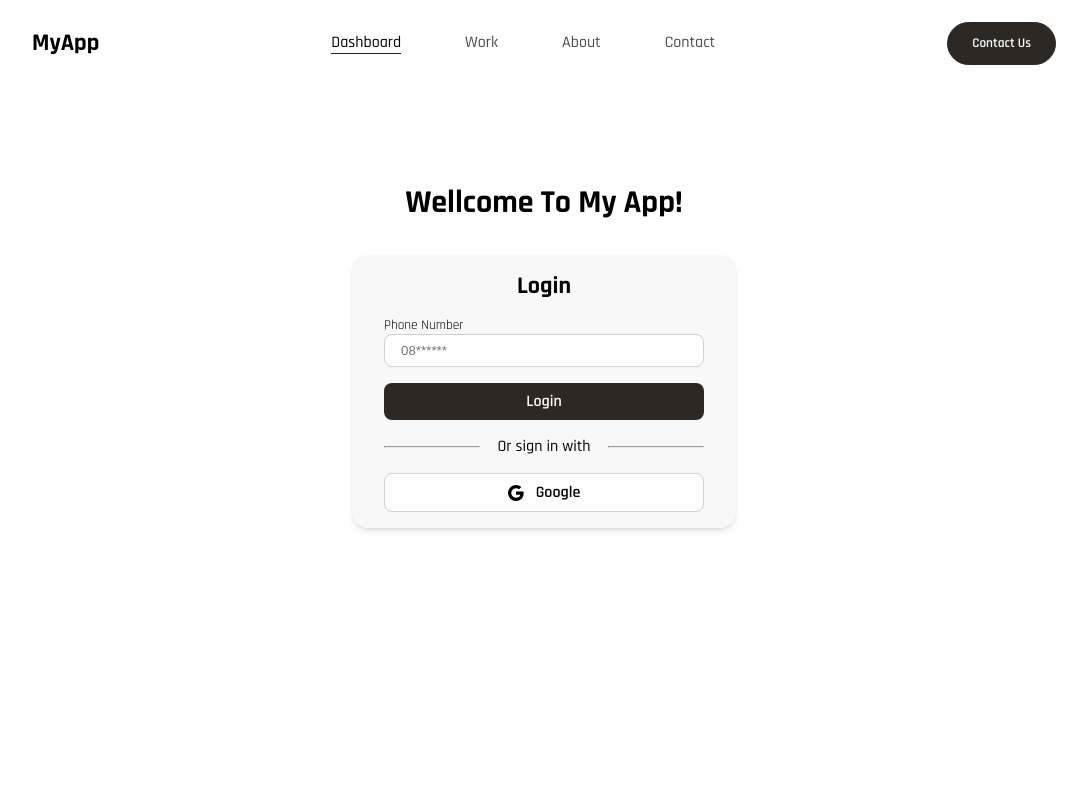
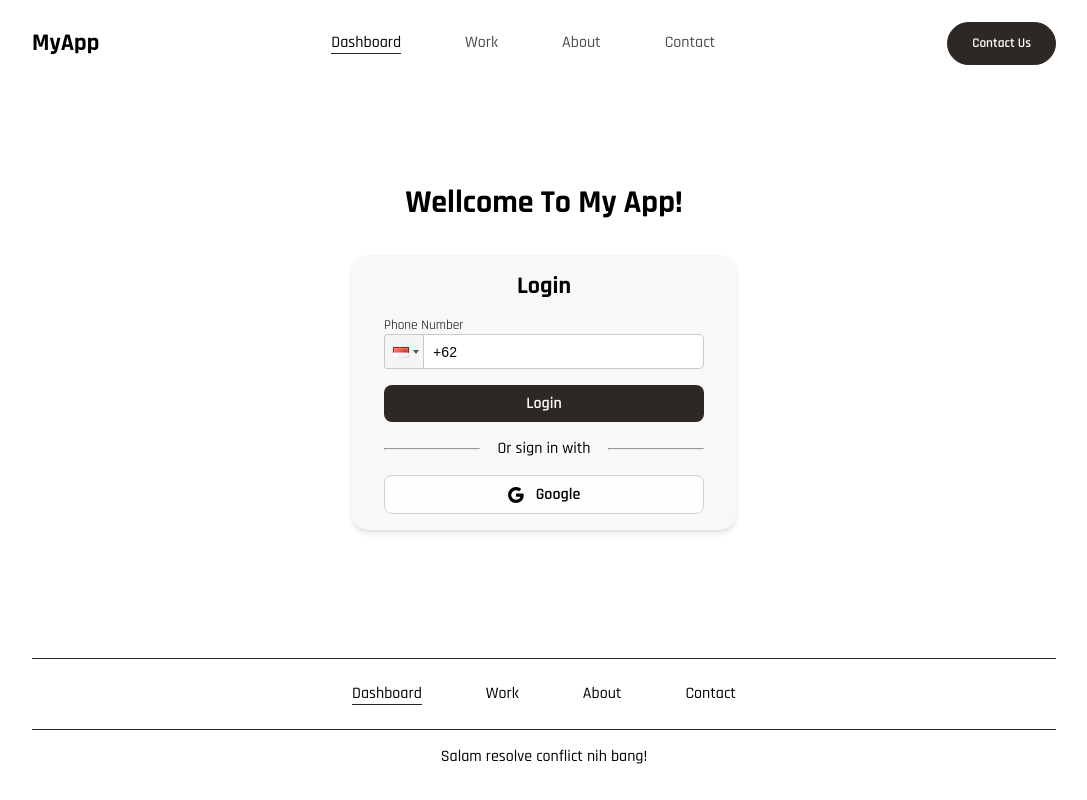
Before and after one commit to trisnawahyudiii/latihan-next-firebase, a Next.js app: page / in a window 1280 px wide. Shown: the top 800 px of the page, without its empty margins (96-1183 px from the left). Built offline with nearby package versions, Linux system fonts and the light colour scheme; a web font is replaced by a local one.

Commit message:
add error component on index

```diff
--- a/package.json
+++ b/package.json
@@ -16,9 +16,11 @@
     "eslint-config-next": "13.2.4",
     "firebase": "^9.18.0",
     "next": "13.2.4",
+    "otp-input-react-18": "^2.4.1",
     "react": "18.2.0",
     "react-dom": "18.2.0",
     "react-icons": "^4.8.0",
+    "react-phone-input-2": "^2.15.1",
     "typescript": "5.0.2"
   }
 }
--- a/src/components/Form/Login.module.css
+++ b/src/components/Form/Login.module.css
@@ -13,6 +13,10 @@
   background-color: #f8f8f8;
   border-radius: 1rem;
   box-shadow: var(--shadow);
+}
+
+.full-container {
+  width: 100%;
 }
 
 .login-form {
@@ -108,3 +112,11 @@
   background-color: var(--pine-tree);
   color: var(--main-white);
 }
+
+.otp-header {
+  margin-bottom: 1rem;
+}
+
+.otp-body {
+  width: 100%;
+}
--- a/src/components/Form/Login.tsx
+++ b/src/components/Form/Login.tsx
@@ -1,31 +1,44 @@
+import { FormEventHandler } from "react";
+import PhoneInput from "react-phone-input-2";
+import OtpInput from "otp-input-react-18";
+
 import styles from "./Login.module.css";
+import "react-phone-input-2/lib/style.css";
 
-import { useState } from "react";
+import { useState, useEffect } from "react";
 import { BsGoogle } from "react-icons/bs";
 
 interface LoginProps {
-  login: () => void;
+  loginWithGoogle: () => void;
 }
 
-const Login = ({ login }: LoginProps) => {
+const Login = ({ loginWithGoogle }: LoginProps) => {
   const [phone, setPhone] = useState<string>("");
+  const [otp, setOtp] = useState<string>("");
+  const [status, setStatus] = useState<string>("login");
+
+  const handleSubmit: FormEventHandler = async (e) => {
+    e.preventDefault();
+    console.log({ phone });
+    setStatus("input_otp");
+  };
+
+  useEffect(() => {
+    console.log({ otp });
+  }, [otp]);
 
   return (
     <div className={styles.main}>
+      {/* state login */}
+      {status === "login" && (
+        <div className={styles["full-container"]}>
           <h2>Login</h2>
-      <form className={styles["login-form"]}>
+          <form onSubmit={handleSubmit} className={styles["login-form"]}>
             <label className={styles["phone-input"]}>
               <small>Phone Number</small>
-          <input
-            type="text"
-            name="phone-number"
-            id="phone-number"
-            value={phone}
-            onChange={(e) => setPhone(e.target.value)}
-            placeholder="08******"
-          />
+              <PhoneInput country={"id"} value={phone} onChange={setPhone} />
             </label>
-        <button onClick={login} className={styles["login-btn"]}>
+            <button className={styles["login-btn"]}>
               <span>Login</span>
             </button>
           </form>
@@ -40,10 +53,48 @@ const Login = ({ login }: LoginProps) => {
             </div>
           </div>
 
-      <button onClick={login} className={styles["google-btn"]}>
+          <button onClick={loginWithGoogle} className={styles["google-btn"]}>
             <BsGoogle />
             <span>Google</span>
           </button>
+        </div>
+      )}
+
+      {/* state input OTP */}
+      {status === "input_otp" && (
+        <div className={styles["full-container"]}>
+          <div className={styles["otp-header"]}>
+            <h2>OTP</h2>
+            <p>Please enter the OTP sent to your mobile number</p>
+          </div>
+
+          <div className={styles["otp-body"]}>
+            <OtpInput
+              value={otp}
+              onChange={setOtp}
+              numInputs={6}
+              containerStyle={{
+                widh: "100%",
+                justifyContent: "space-between",
+              }}
+              inputStyle={{
+                height: "36px",
+                width: "32px",
+              }}
+            />
+            <button className={styles["login-btn"]}>
+              <span>Validate</span>
+            </button>
+          </div>
+        </div>
+      )}
+
+      {/* state input loading */}
+      {status === "loading" && (
+        <div className={styles["full-container"]}>
+          <span>Input loading</span>
+        </div>
+      )}
     </div>
   );
 };
--- a/src/components/Navigationbar/Main.module.css
+++ b/src/components/Navigationbar/Main.module.css
@@ -23,7 +23,7 @@
   font-weight: 500;
   font-size: 1rem;
   opacity: 70%;
-  transition: all .3s ease-in;
+  transition: all 0.3s ease-in;
 }
 
 .navlink.active {
--- a/src/pages/index.tsx
+++ b/src/pages/index.tsx
@@ -2,7 +2,7 @@ import { useState } from "react";
 import Image from "next/image";
 
 import { auth } from "@/lib/firebase";
-import { signInWithPopup, GoogleAuthProvider } from "firebase/auth";
+import { signInWithPopup, GoogleAuthProvider, signOut } from "firebase/auth";
 
 import styles from "@/styles/Home.module.css";
 import Login from "@/components/Form/Login";
@@ -15,10 +15,12 @@ type User = {
 
 export default function Home() {
   const [user, setUser] = useState<User | null>(null);
+  const [error, setError] = useState<string | null>(null);
+  const [isLoading, setIsLoading] = useState<boolean>(false);
 
   const googleAuth = new GoogleAuthProvider();
 
-  const login = async () => {
+  const loginWithGoogle = async () => {
     signInWithPopup(auth, googleAuth)
       .then((response) => {
         // This gives you a Google Access Token. You can use it to access the Google API.
@@ -26,8 +28,6 @@ export default function Home() {
         const token = credential?.accessToken;
         // The signed-in user info.
         const user = response.user;
-
-        console.log(user);
 
         if (user) {
           const { displayName, email, photoURL } = user.providerData[0];
@@ -42,16 +42,29 @@ export default function Home() {
       })
       .catch((err) => {
         console.log(err);
+        setError(err.message);
       });
   };
 
-  const logout = () => {
+  const logout = async () => {
+    signOut(auth)
+      .then(() => {
+        // Sign-out successful.
         setUser(null);
         localStorage.removeItem("accessToken");
+      })
+      .catch((err) => {
+        // An error happened.
+        console.log(err);
+        setError(err.message);
+      });
   };
+
   return (
     <>
       <div className={styles.main}>
+        <div>
+          {!error ? (
             <div>
               {user ? (
                 <div className={styles["user-container"]}>
@@ -64,7 +77,9 @@ export default function Home() {
                     unoptimized
                     className={styles["user-image"]}
                   />
-              <h3 className={styles.username}>Wellcome, {user.displayName}!</h3>
+                  <h3 className={styles.username}>
+                    Wellcome, {user.displayName}!
+                  </h3>
                   <button className={styles.btn} onClick={() => logout()}>
                     Logout
                   </button>
@@ -72,7 +87,19 @@ export default function Home() {
               ) : (
                 <div>
                   <h1>Wellcome To My App!</h1>
-              <Login login={login} />
+                  <Login loginWithGoogle={loginWithGoogle} />
+                </div>
+              )}
+            </div>
+          ) : (
+            <div>
+              <div>
+                <h2>Oops!</h2>
+                <p>{error}</p>
+              </div>
+              <button className={styles.btn} onClick={() => setError(null)}>
+                Go back
+              </button>
             </div>
           )}
         </div>
--- a/src/styles/Home.module.css
+++ b/src/styles/Home.module.css
@@ -6,7 +6,6 @@
   text-align: center;
 
   padding: 6rem;
-  min-height: 100vh;
 }
 
 .user-container {
--- a/src/styles/globals.css
+++ b/src/styles/globals.css
@@ -35,3 +35,7 @@ body {
   /* overflow-x: hidden; */
   font-family: var(--font-family);
 }
+
+.form-control {
+  width: 100% !important;
+}
```
Also changed, not shown: src/lib/firebase.ts (+23 -0 lines), 1 other file (tests, documents, lock files or other folders). Lines whose indentation alone changed are shown as unchanged.
